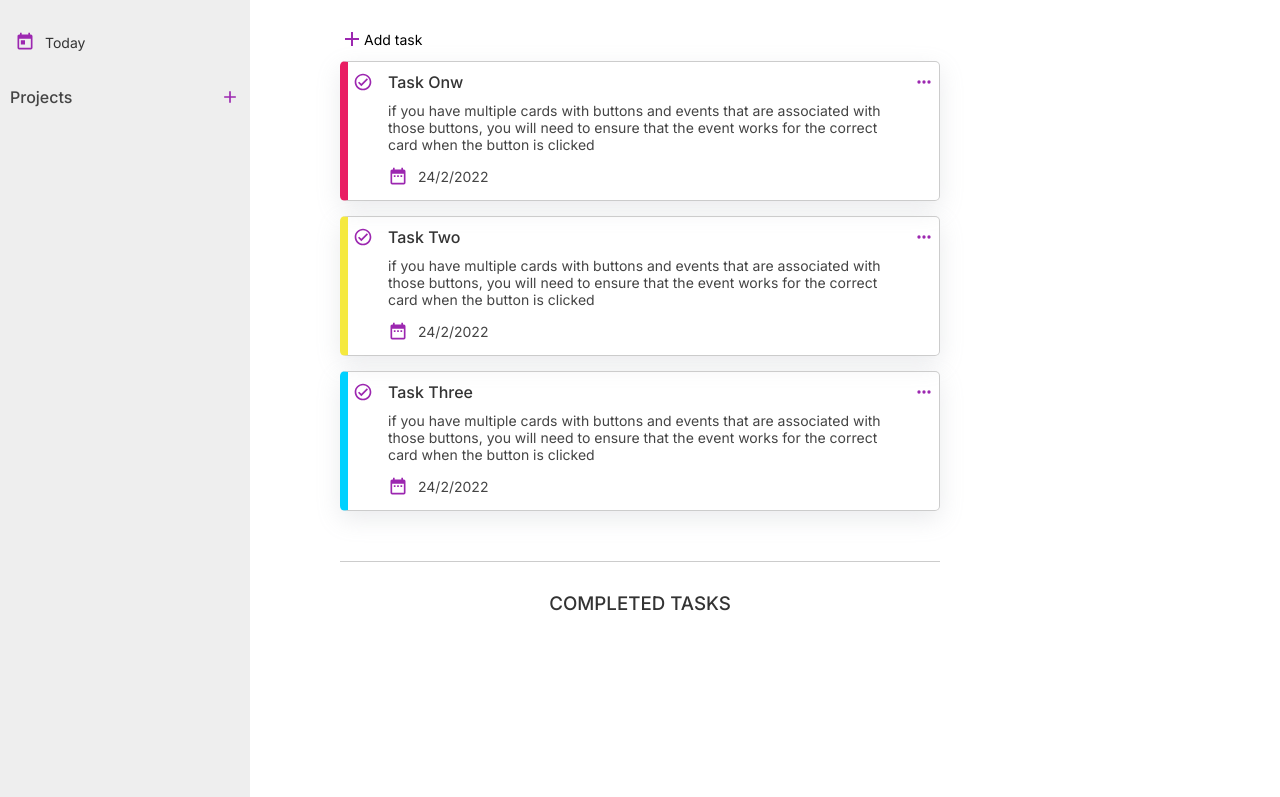
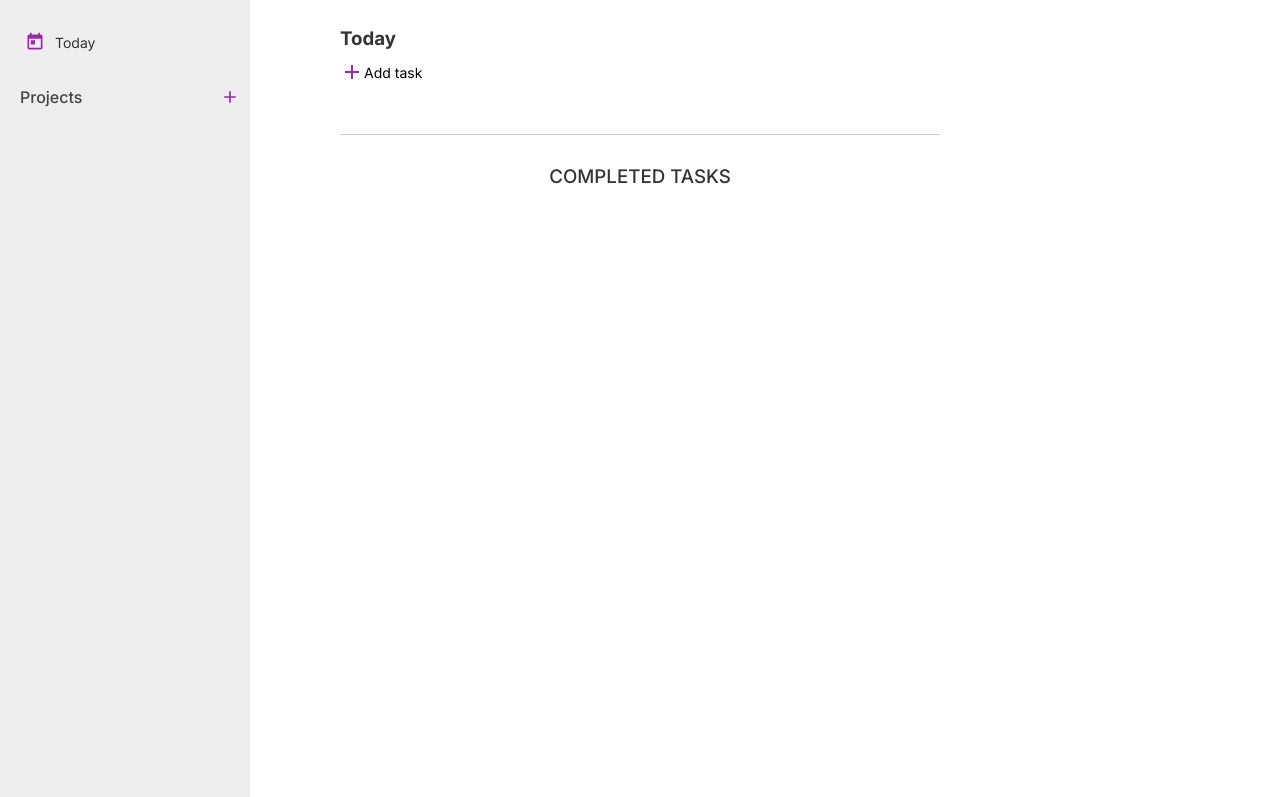
Before and after one commit to mustafa7assan/todo-list, a website built with webpack: page dist/index.html in a window 1280 px wide. Shown: the part 63-860 px from the top of the page. Built offline with nearby package versions, Linux system fonts and the light colour scheme; files whose address does not match are found by name.

Commit message:
Add showing every project tasks when you click a project feature

```diff
--- a/src/components/Project.js
+++ b/src/components/Project.js
@@ -1,7 +1,8 @@
+import taskManager from "./TaskManager";
 class Project {
   constructor(title) {
     this.title = title;
-    this.tasks = [];
+    this.tm = new taskManager();
   }
 }
 
--- a/src/components/TaskManager.js
+++ b/src/components/TaskManager.js
@@ -1,63 +1,47 @@
 import Task from "./Task";
 import taskCard from "./taskCard";
-const taskManager = (() => {
-  const tasks = [
-    new Task(
-      "Task Onw",
-      "if you have multiple cards with buttons and events that are associated with those buttons, you will need to ensure that the event works for the correct card when the button is clicked",
-      "24/2/2022",
-      "high"
-    ),
-    new Task(
-      "Task Two",
-      "if you have multiple cards with buttons and events that are associated with those buttons, you will need to ensure that the event works for the correct card when the button is clicked",
-      "24/2/2022",
-      "medium"
-    ),
+import currentProject from "./currentProject";
+class taskManager {
+  constructor() {
+    this.tasks = [];
+  }
 
-    new Task(
-      "Task Three",
+  getTask(index) {
+    return this.tasks[index];
+  }
 
-      "if you have multiple cards with buttons and events that are associated with those buttons, you will need to ensure that the event works for the correct card when the button is clicked",
-      "24/2/2022",
-      "low"
-    ),
-  ];
-
-  const getTask = (index) => tasks[index];
-
-  const addTask = (obj) => {
+  addTask(obj) {
     const task = new Task(
       obj.title,
       obj.description,
       obj.dueDate,
       obj.priority
     );
-    tasks.push(task);
-    showTasks();
-  };
+    this.tasks.push(task);
+    this.showTasks();
+  }
 
-  const deleteTask = (index) => {
-    tasks.splice(index, 1);
-    showTasks();
-  };
+  deleteTask(index) {
+    this.tasks.splice(index, 1);
+    this.showTasks();
+  }
 
-  const showTasks = () => {
+  showTasks() {
+    const title = document.querySelector(".title");
+    title.textContent = currentProject.project.title;
     const tasksContainer = document.querySelector(".tasks-container");
     const dones = document.querySelector(".dones-container");
     tasksContainer.innerHTML = "";
     dones.innerHTML = "<h3>COMPLETED TASKS</h3>";
-    for (let i = 0; i < tasks.length; i++) {
-      const task = tasks[i];
+    for (let i = 0; i < this.tasks.length; i++) {
+      const task = this.tasks[i];
       if (task.complete) {
         dones.appendChild(taskCard(task, i));
       } else {
         tasksContainer.appendChild(taskCard(task, i));
       }
     }
-  };
-
-  return { addTask, showTasks, deleteTask, getTask };
-})();
+  }
+}
 
 export default taskManager;
--- a/src/components/aside.js
+++ b/src/components/aside.js
@@ -1,4 +1,6 @@
 import projectForm from "./projectForm";
+import currentProject from "./currentProject";
+import projectManager from "./projectManager";
 const aside = () => {
   const aside = document.createElement("aside");
   const projectsContainer = document.createElement("ul");
@@ -15,11 +17,21 @@ const aside = () => {
   aside.insertAdjacentHTML("afterbegin", html);
   aside.appendChild(projectForm());
   aside.appendChild(projectsContainer);
+  // Today Project
+
+  const today = aside.querySelector(".today");
+  today.addEventListener("click", () => {
+    const project = projectManager.getProject("today");
+    currentProject.project = project;
+    currentProject.project.tm.showTasks();
+  });
+  // New Project Form
   const addProjectButton = aside.querySelector(".add-project");
   addProjectButton.addEventListener("click", () => {
     const form = aside.querySelector("form");
     form.classList.toggle("hidden");
   });
+
   return aside;
 };
 export default aside;
--- /dev/null
+++ b/src/components/currentProject.js
@@ -0,0 +1,5 @@
+let currentProject = {
+  project: "",
+};
+
+export default currentProject;
--- a/src/components/header.js
+++ b/src/components/header.js
@@ -2,7 +2,7 @@ import img1 from "../img/list-box.svg";
 import img2 from "../img/menu.svg";
 const header = () => {
   const header = document.createElement("header");
-  const html = `<div class="container">
+  const html = `
   <nav>
     <div class="logo">
       <img src="${img1}" alt="" class="icon" />
@@ -10,7 +10,7 @@ const header = () => {
     </div>
     <img src="${img2}" alt="" class="icon" />
   </nav>
-</div>`;
+`;
   header.insertAdjacentHTML("afterbegin", html);
   return header;
 };
--- a/src/components/main.js
+++ b/src/components/main.js
@@ -17,12 +17,15 @@ const main = () => {
   // Creating Elements
   const main = document.createElement("main");
   const container = document.createElement("div");
+  const h3 = document.createElement("h3");
+  h3.classList.add("title");
   container.classList.add("container");
   const tasks = document.createElement("div");
   const dones = document.createElement("div");
   tasks.classList.add("tasks-container");
   dones.classList.add("dones-container");
   // Append child
+  container.appendChild(h3);
   container.appendChild(addTaskButton());
   container.appendChild(taskForm());
   container.appendChild(tasks);
--- a/src/components/projectCard.js
+++ b/src/components/projectCard.js
@@ -1,4 +1,5 @@
 import projectManager from "./projectManager";
+import currentProject from "./currentProject";
 const projectCard = (project, index) => {
   const card = document.createElement("li");
   card.classList.add("project");
@@ -17,9 +18,20 @@ const projectCard = (project, index) => {
   </div>`;
 
   card.insertAdjacentHTML("afterbegin", html);
+  // Show projects tasks
+  card.addEventListener("click", () => {
+    const title = card
+      .querySelector(".project-name")
+      .textContent.trim()
+      .toLowerCase();
+    const project = projectManager.getProject(title);
+    currentProject.project = project;
+    currentProject.project.tm.showTasks();
+  });
   // Dots Menu Button
   const menuButton = card.querySelector(".dots");
-  menuButton.addEventListener("click", () => {
+  menuButton.addEventListener("click", (e) => {
+    e.stopPropagation();
     const popper = card.querySelector(".project-pop");
     popper.classList.toggle("hidden");
   });
--- a/src/components/projectForm.js
+++ b/src/components/projectForm.js
@@ -9,7 +9,7 @@ const projectForm = () => {
   form.addEventListener("submit", (e) => {
     e.preventDefault();
     const title = form.querySelector("#project-title");
-    projectManager.addProject(title.value);
+    projectManager.addProject(title.value.trim().toLowerCase());
     form.reset();
     form.classList.toggle("hidden");
   });
--- a/src/components/projectManager.js
+++ b/src/components/projectManager.js
@@ -7,20 +7,25 @@ const projectManager = (() => {
     projects.push(project);
     showProjects();
   };
-
   const deleteProject = (index) => {
     projects.splice(index, 1);
     showProjects();
+  };
+
+  const getProject = (title) => {
+    const project = projects.find((p) => p.title === title);
+    return project;
   };
   const showProjects = () => {
     const projectsContainer = document.querySelector(".projects");
     projectsContainer.innerHTML = "";
     for (let i = 0; i < projects.length; i++) {
       const project = projects[i];
+      if (project.title === "today") continue;
       projectsContainer.appendChild(projectCard(project, i));
     }
   };
-  return { addProject, deleteProject, showProjects };
+  return { addProject, deleteProject, showProjects, getProject };
 })();
 
 export default projectManager;
--- a/src/components/taskCard.js
+++ b/src/components/taskCard.js
@@ -1,5 +1,5 @@
 import taskManager from "./TaskManager";
-
+import currentProject from "./currentProject";
 const taskCard = (task, index) => {
   const card = document.createElement("div");
   card.classList.add("task-card");
@@ -44,11 +44,11 @@ const taskCard = (task, index) => {
       taskDescriptionElement,
       taskTitleElement
     );
-    const task = taskManager.getTask(index);
+    const task = currentProject.project.tm.getTask(index);
     task.title = taskTitleElement.textContent;
     task.description = taskDescriptionElement.textContent;
     task.dueDate = taskDueDateElement.textContent;
-    taskManager.showTasks();
+    currentProject.project.tm.showTasks();
     saveButton.classList.toggle("hidden");
   });
   // Menu Button
@@ -60,15 +60,15 @@ const taskCard = (task, index) => {
   // Done Button
   const doneButton = card.querySelector(".task-done");
   doneButton.addEventListener("click", () => {
-    const task = taskManager.getTask(index);
+    const task = currentProject.project.tm.getTask(index);
     task.done();
-    taskManager.showTasks();
+    currentProject.project.tm.showTasks();
   });
   // Delete Button
   const deleteButton = card.querySelector(".task-delete");
   deleteButton.addEventListener("click", () => {
     const popper = deleteButton.parentElement;
-    taskManager.deleteTask(index);
+    currentProject.project.tm.deleteTask(index);
     popper.classList.toggle("hidden");
   });
   // Edit Button
--- a/src/components/taskForm.js
+++ b/src/components/taskForm.js
@@ -1,4 +1,4 @@
-import taskManager from "./TaskManager";
+import currentProject from "./currentProject";
 const taskForm = () => {
   const form = document.createElement("form");
   form.classList.add("add-task-form");
@@ -50,7 +50,7 @@ const getTaskData = (e) => {
   const description = form.querySelector("#description").value;
   const dueDate = form.querySelector("#duedate").value;
   const priority = form.querySelector("#priority").value;
-  taskManager.addTask({ title, description, dueDate, priority });
+  currentProject.project.tm.addTask({ title, description, dueDate, priority });
   hideForm();
 };
 
--- a/src/css/style.css
+++ b/src/css/style.css
@@ -28,7 +28,7 @@ header {
   z-index: 1;
 }
 nav {
-  padding: 15px 0;
+  padding: 15px 20px;
   display: flex;
   align-items: center;
   justify-content: space-between;
@@ -247,7 +247,7 @@ aside {
   padding-top: 30px;
   position: absolute;
   top: 60px;
-  padding-left: 10px;
+  padding-left: 20px;
   padding-right: 10px;
 }
 .projects-container {
@@ -321,7 +321,7 @@ aside {
   border-radius: 5px;
   padding: 3px 5px;
   font-family: inherit;
-  width: 80%;
+  width: 75%;
 }
 .project-form button {
   padding: 3px 7px;
@@ -331,8 +331,7 @@ aside {
   border-radius: 5px;
 }
 
-@media screen and (max-width: 480px) {
-  aside {
-    display: none;
-  }
+.title,
+.project-name {
+  text-transform: capitalize;
 }
--- a/src/index.js
+++ b/src/index.js
@@ -1,12 +1,15 @@
 import "./css/style.css";
 import header from "./components/header";
 import main from "./components/main";
-import taskManager from "./components/TaskManager";
+import Project from "./components/Project";
+import aside from "./components/aside";
+import currentProject from "./components/currentProject";
 import projectManager from "./components/projectManager";
-import aside from "./components/aside";
 const app = document.querySelector(".app");
 app.appendChild(header());
 app.appendChild(main());
 app.appendChild(aside());
-taskManager.showTasks();
-projectManager.showProjects();
+projectManager.addProject("today");
+const today = projectManager.getProject("today");
+currentProject.project = today;
+currentProject.project.tm.showTasks();
```
Also changed, not shown: dist/main.js.
